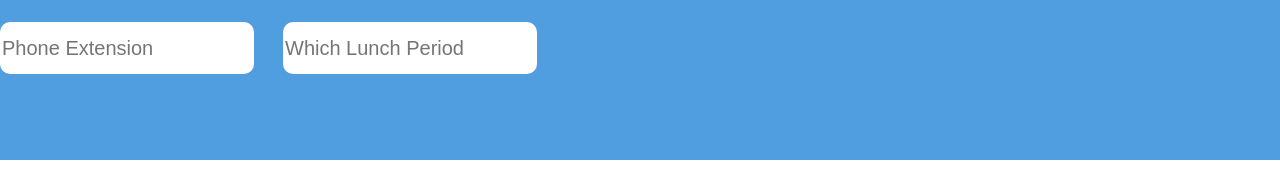
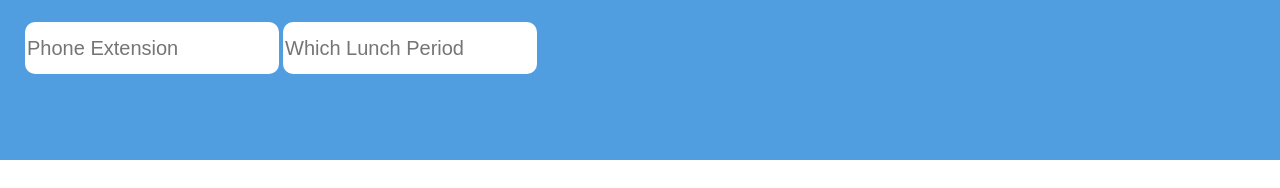
Before and after one commit to AustinBarr1/TheSkyCafe, a plain HTML site: page teacher.html in a window 1280 px wide. Shown: the part 340-528 px from the top of the page. Drawn offline with Linux system fonts and the light colour scheme.

Commit message:
Update teacher.css

```diff
--- a/teacher.css
+++ b/teacher.css
@@ -91,7 +91,7 @@ body {
     margin-left: 25px;
 }
 
-.input4 {
+.input3 {
     margin-left: 25px;
 }
 
```
